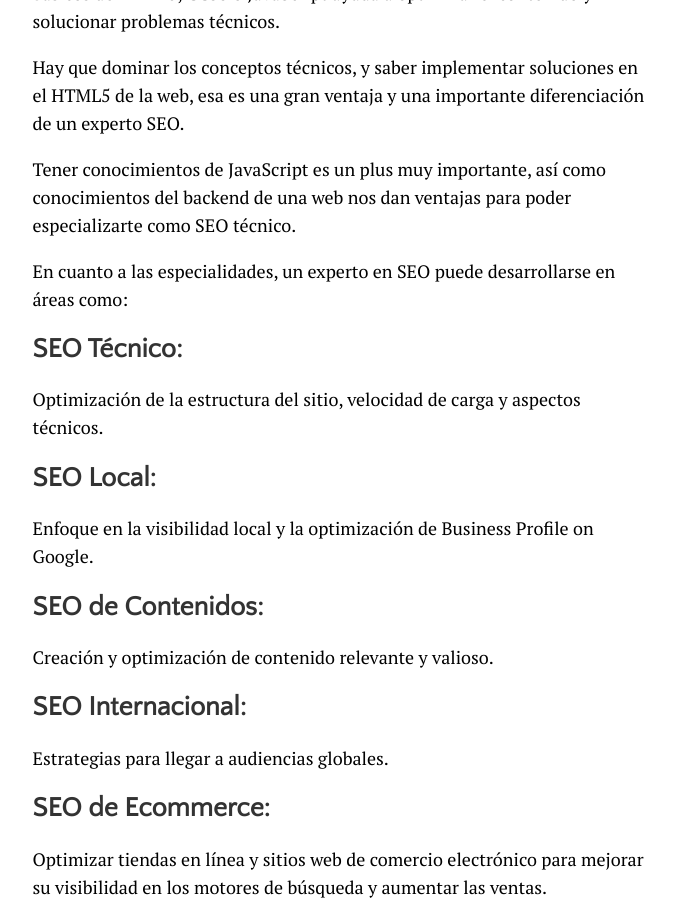
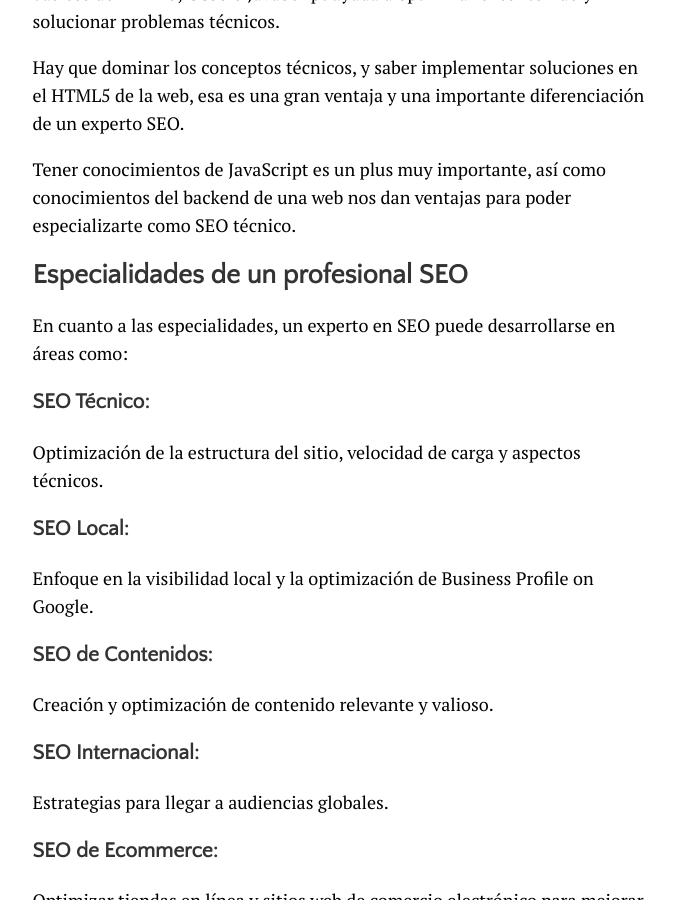
Before and after one commit to JuanEsquiviasO/blog, a Jekyll site: the page built from _posts/2024-03-21-que-es-un-consultor-seo.md, in a window 1280 px wide and 900 px high, scrolled down 3488 px. Shown: the whole window, without its empty margins (300-975 px from the left). Built offline with Jekyll 4.4.1, drawn with Linux system fonts in a browser that asks for light colours; comment, search, counter and statistics services are not loaded.

Commit message:
Update 2024-03-21-que-es-un-consultor-seo.md

```diff
--- a/_posts/2024-03-21-que-es-un-consultor-seo.md
+++ b/_posts/2024-03-21-que-es-un-consultor-seo.md
@@ -137,25 +137,26 @@ Tener conocimientos de JavaScript es un plus muy importante, así
         como conocimientos del backend de una web nos dan ventajas para
         poder especializarte como SEO técnico.
 
+## Especialidades de un profesional SEO
 En cuanto a las especialidades, un experto en SEO puede desarrollarse en
 áreas como:
 
-## **SEO Técnico**:
+### **SEO Técnico**:
 Optimización de la estructura del sitio, velocidad de carga y aspectos técnicos.
 
-## **SEO Local**:
+### **SEO Local**:
 Enfoque en la visibilidad local y la optimización de Business Profile on Google.
 
-## **SEO de Contenidos**:
+### **SEO de Contenidos**:
 Creación y optimización de contenido relevante y valioso.
 
-## **SEO Internacional**:
+### **SEO Internacional**:
 Estrategias para llegar a audiencias globales.
 
-## **SEO de Ecommerce:**
+### **SEO de Ecommerce:**
 Optimizar tiendas en línea y sitios web de comercio electrónico para mejorar su visibilidad en los motores de búsqueda y aumentar las ventas.
 
-## **SEO Analítico y de Datos:**
+### **SEO Analítico y de Datos:**
 Enfocado en analizar datos y métricas para comprender el rendimiento del SEO y tomar decisiones basadas en datos para mejorar las estrategias de optimización.
 
 En resumen, un experto en SEO debe ser un comunicador eficiente, un analista de datos, un estratega y un aprendiz constante. ¡Buena suerte en tu camino como profesional del SEO!
```
